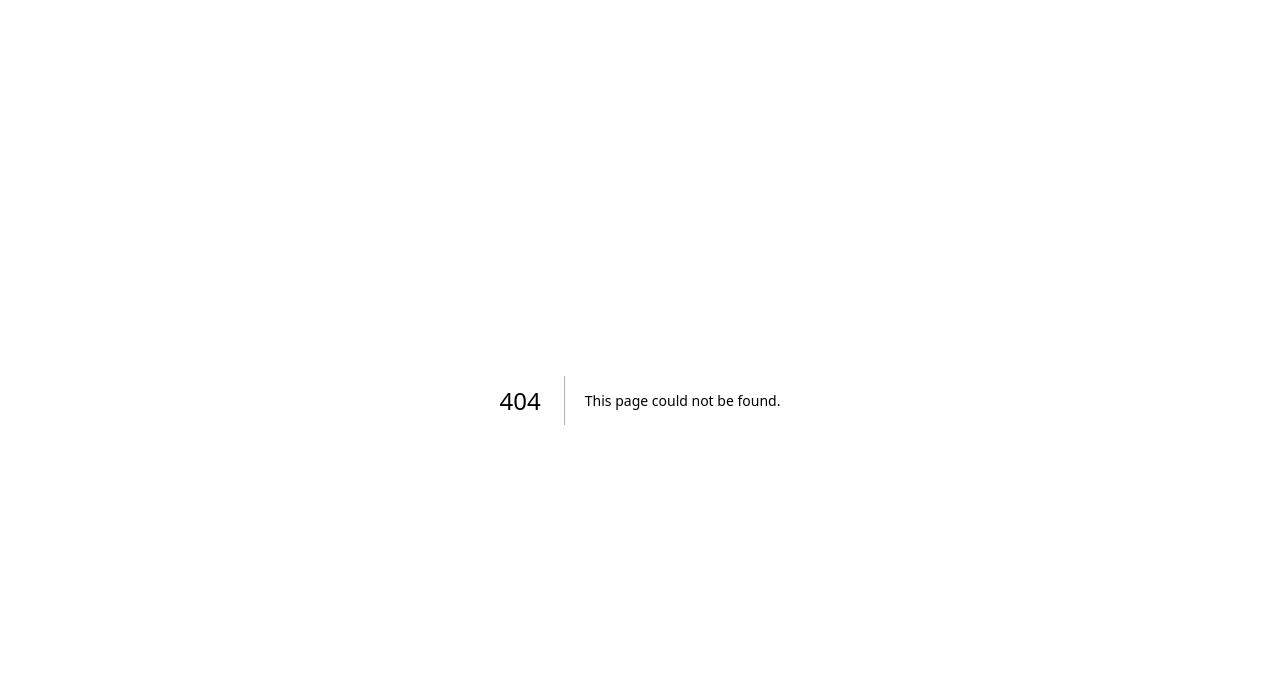
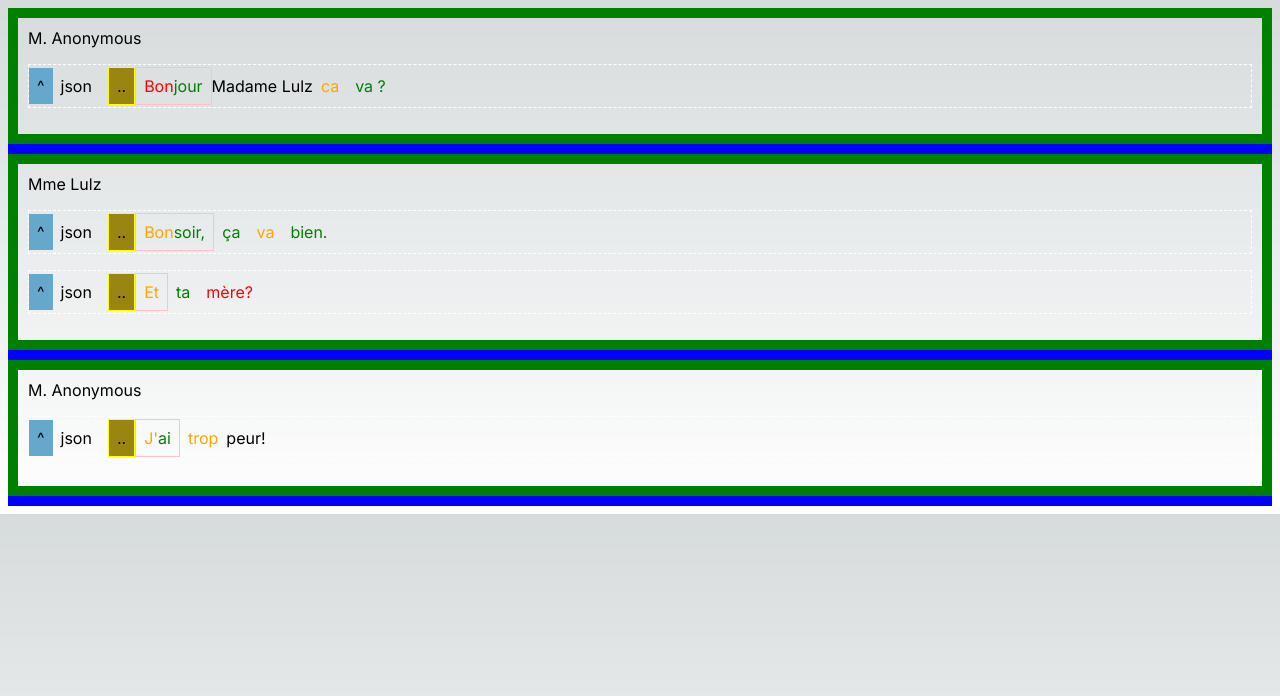
Before and after one commit to glefait/transcript-react-test, a Next.js app: page /flat in a window 1280 px wide. Before the commit this address had no page. Shown: the top 696 px of the page. Built offline with nearby package versions, Linux system fonts and the light colour scheme.

Commit message:
check if flat data is easier to manipulate

```diff
--- /dev/null
+++ b/src/app/flat/page.tsx
@@ -0,0 +1,37 @@
+"use client"
+import { TranscriptionEdition } from '@/components/EditionFlat.js'
+import React, {useEffect, useState} from 'react';
+import { TranscriptContext } from '@/components/TranscriptContext';
+
+export default function App() {
+    const [transcription, setTranscription] = useState([]);
+    const [isLoading, setIsLoading] = useState(true);
+    const [rootUUID, setRootUUID] = useState("");
+
+    useEffect(() => {
+        fetch('/data/transcript-example-flat.json')
+          .then((res) => {
+            return res.json();
+          })
+          .then((data) => {
+            console.log(data);
+            for (const key of Object.keys(data)) {
+                if (data[key].kind == "transcription") {
+                    setRootUUID(key);
+                }
+            }
+            setIsLoading(false);
+            setTranscription(data);
+          });
+      }, []);
+
+    return (
+    <section className="flex">
+        <TranscriptContext.Provider value={{ transcription, setTranscription }}>
+            {!isLoading &&
+                <TranscriptionEdition uuid={ rootUUID } />
+            }
+        </TranscriptContext.Provider>
+    </section>
+  );
+}
--- /dev/null
+++ b/src/components/EditionFlat.js
@@ -0,0 +1,110 @@
+"use client";
+import React from "react";
+import { useState, useContext } from 'react';
+import { TranscriptContext } from '@/components/TranscriptContext';
+
+
+export function TranscriptionEditedWord({ uuid, firstPosition }) {
+    const {transcription, setTranscription} = useContext(TranscriptContext);
+
+    const part = transcription[uuid];
+     return (
+        <span className={"" + (firstPosition ? " firstWord" : "") } key={uuid} x-data-uuid={uuid} >
+            { part.content }
+        </span>
+    );
+}
+export function TranscriptionSubWord({ uuid }) {
+    const {transcription, setTranscription} = useContext(TranscriptContext);
+
+    const subword = transcription[uuid];
+    return (
+         <span className={"p" + (100 * subword.p.toFixed(1))} key={uuid} x-data-p={subword.p} x-data-ms-start={subword.ms_start} x-data-ms-end={subword.ms_end}>
+            {subword.content}
+        </span>
+    );
+}
+export function TranscriptionWord({ uuid, firstPosition }) {
+    const {transcription, setTranscription} = useContext(TranscriptContext);
+
+    console.log("---->" + firstPosition);
+    const subwords = transcription[uuid].children.map(childrenUUID => {
+        return <TranscriptionSubWord uuid={childrenUUID} firstPosition={firstPosition} key={childrenUUID} />
+    })
+    return (
+         <span className={"word" + (firstPosition ? " firstWord" : "")} key={uuid}>
+            {subwords}
+        </span>
+    );
+}
+
+export function TranscriptionLine({uuid}) {
+    const {transcription, setTranscription} = useContext(TranscriptContext);
+    //const [stateLine, setStateLine] = useState(line);
+
+    const parts = transcription[uuid].children.map((childrenUUID, index) => {
+        if(transcription[childrenUUID].kind == 'edition') {
+            return <TranscriptionEditedWord uuid={childrenUUID} firstPosition={index==0} key={childrenUUID} />
+        } else {
+            return <TranscriptionWord uuid={childrenUUID} firstPosition={index==0} key={childrenUUID} />
+        }
+    })
+    return (
+       <p className="transcriptionLine"
+          role="textbox" tabIndex={0}>
+            <span className="moveLine uxOnly">^</span>
+            <span className="showJson uxOnly">json</span>
+            <span className="moveFirstWord uxOnly">..</span>
+            <span className="editableLine" contentEditable={true} spellCheck="false">
+                {parts}
+            </span>
+        </p>
+    );
+}
+export function TranscriptionSpeech({ children_uuids }) {
+    const { transcription, setTranscription } = useContext(TranscriptContext);
+    const onBlur = () => {
+        console.log("TranscriptionSpeech:onBlur");
+    }
+    // console.log("my object: %o", speech_lines)
+    let i = 0;
+    const lines = children_uuids.map((lineUUID) => {
+        i += 1;
+        // @ts-ignore
+        return <TranscriptionLine onBlur={onBlur} uuid={lineUUID} key={i} />
+    })
+    return (
+        <div className="basis-5/6">{lines}</div>
+    );
+}
+export function TranscriptionRow({ uuid  }){
+    const { transcription, setTranscription } = useContext(TranscriptContext);
+    const current_speech = transcription[uuid];
+
+    return (
+        <div className="transcriptionRow flex flex-row">
+            <div className="basis-1/6">{current_speech.user.name}</div>
+            <TranscriptionSpeech children_uuids={current_speech.children} />
+        </div>
+    );
+}
+
+export function TranscriptionSeparator(){
+    return (
+        <div className="transcriptionSeparator flex flex-row"></div>
+    );
+}
+export function TranscriptionEdition({ uuid }) {
+    const { transcription, setTranscription } = useContext(TranscriptContext);
+
+    const listItems = transcription[uuid].children.flatMap(blockUUID => {
+        const row = transcription[blockUUID];
+        const t = [<TranscriptionRow uuid={blockUUID} key={blockUUID}/>, <TranscriptionSeparator key={"sep_" + blockUUID} />];
+        return t;
+    });
+    return (
+        <div className="transcriptionEdition">
+            {listItems}
+        </div>
+    );
+}
--- /dev/null
+++ b/src/components/TranscriptFlatContext.js
@@ -0,0 +1,3 @@
+import { createContext } from 'react';
+
+export const TranscriptContext = createContext({});
```
Also changed, not shown: 1 other file (tests, documents, lock files or other folders).
